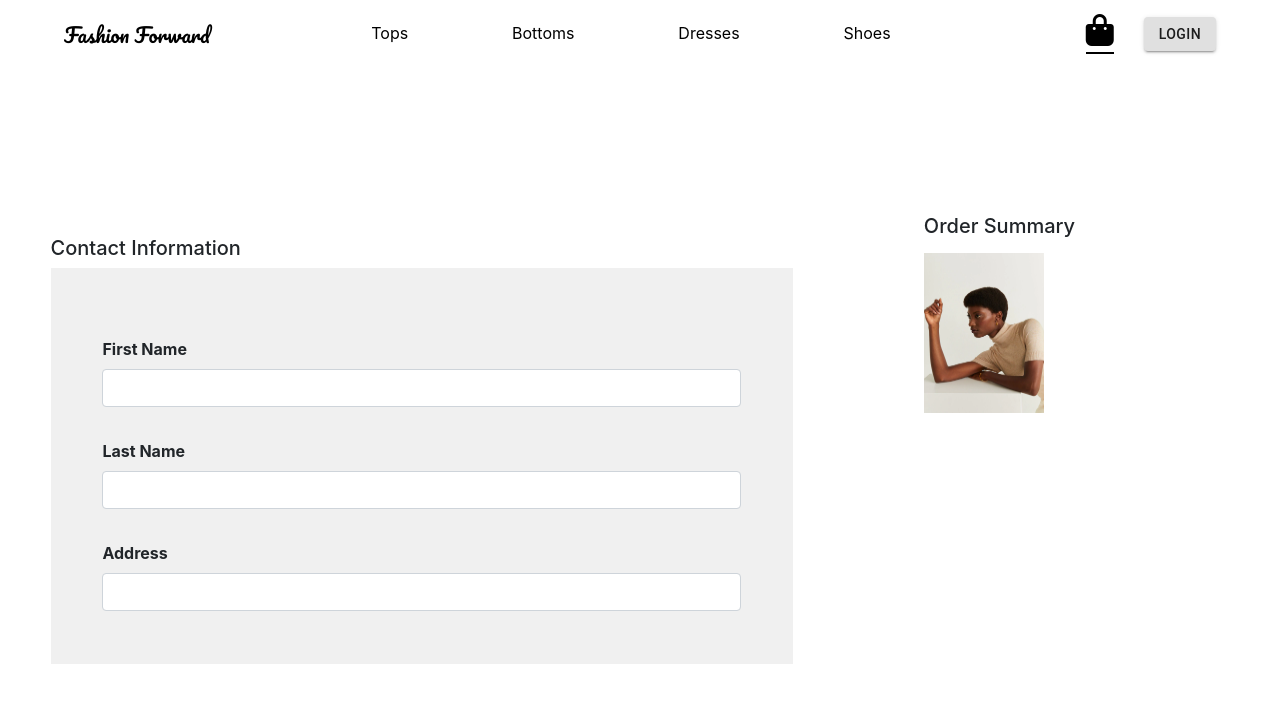
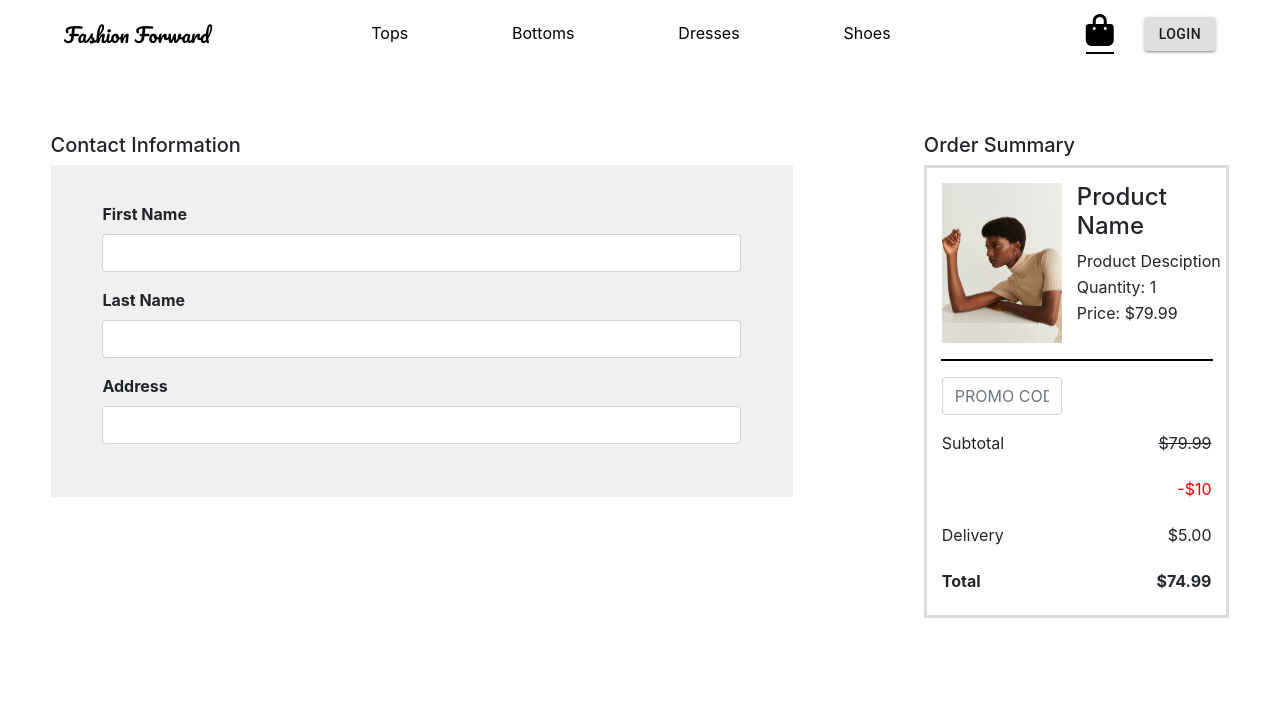
Before and after one commit to tobyau/fashion_forward, a React (Create React App) app: page /checkout in a window 1280 px wide. Shown: the top 702 px of the page. Built offline with nearby package versions, Linux system fonts and the light colour scheme.

Commit message:
Modifified Order Summary On Checkout

```diff
--- a/src/App.css
+++ b/src/App.css
@@ -166,8 +166,8 @@ button:active {
 
 .form-container div {
   width: 100%;
-  height: 80%;
-  margin-top: 5%;
+  /* height: 80%; */
+  /* margin-top: 5%; */
 }
 
 .form-container div div form {
@@ -176,7 +176,14 @@ button:active {
 }
 
 .summary-container {
-  border-color: grey;
+  border-color: #DCDCDC;
+  border-style: solid;
+  width: 90%;
+
+}
+
+.order-container {
+
 }
 
 .order-item-img {
@@ -198,3 +205,74 @@ button:active {
   border-style: solid;
   border-color: #DCDCDC;
 }
+
+hr {
+  border: 1.5px solid black;
+  width:90%;
+}
+
+.subtotal {
+  width: 90%;
+  padding-left: 5%;
+  padding-right: 5%;
+
+
+}
+
+.moveRight {
+  /* text-align: right; */
+  float: right;
+}
+
+.moveLeft{
+  float: left;
+}
+
+.pricing {
+  display: inline-block;
+}
+
+.order-product-info {
+  margin-left: 5%;
+}
+
+.order-item-img {
+  margin-left: 5%;
+}
+
+.order-main-product{
+  display: inline-block;
+}
+
+
+.content {
+  width: 10%;
+  margin-top: 5%;
+  overflow: hidden;
+}
+
+.content img {
+  margin-right: 15px;
+  float: left;
+}
+
+.content h3,
+.content p{
+  margin-left: 15px;
+  display: block;
+  margin: 2px 0 0 0;
+}
+
+.subtotal-strike {
+  text-decoration: line-through;
+
+}
+
+.savings {
+  color: red;
+}
+
+.promo-control {
+  margin-left: 5%;
+  width: 40%;
+}
--- a/src/components/OrderSummary.js
+++ b/src/components/OrderSummary.js
@@ -12,7 +12,35 @@ class OrderSummary extends Component {
           <h5>Order Summary</h5>
           <div className="summary-container">
             <div className="order-container">
-              <img src={require(`../imgs/tops/1.png`)} alt="" className="order-item-img"/>
+            <div class="content">
+            <img src={require(`../imgs/tops/1.png`)} alt="" className="order-item-img"/>
+              <h4>Product Name</h4>
+              <p>Product Desciption</p>
+              <p>Quantity: 1</p>
+              <p>Price: $79.99</p>
+            </div>
+              <hr></hr>
+              <div className="form-group">
+               <input type="text" placeholder="PROMO CODE" className="promo-control form-control"/>
+              </div>
+              <div className="subtotal">
+                <div className="pricing">
+                  <p className="moveLeft ">Subtotal</p>
+                  <p className="moveRight subtotal-strike">$79.99</p>
+                </div>
+                <div className="pricing">
+                  <p className="moveLeft"></p>
+                  <p className="moveRight savings">-$10</p>
+                </div>
+                <div className="pricing">
+                  <p className="moveLeft">Delivery</p>
+                  <p className="moveRight">$5.00</p>
+                </div>
+                <div className="pricing">
+                  <p className="moveLeft"><b>Total</b></p>
+                  <p className="moveRight"><b>$74.99</b></p>
+                </div>
+              </div>
             </div>
           </div>
       </div>
```
